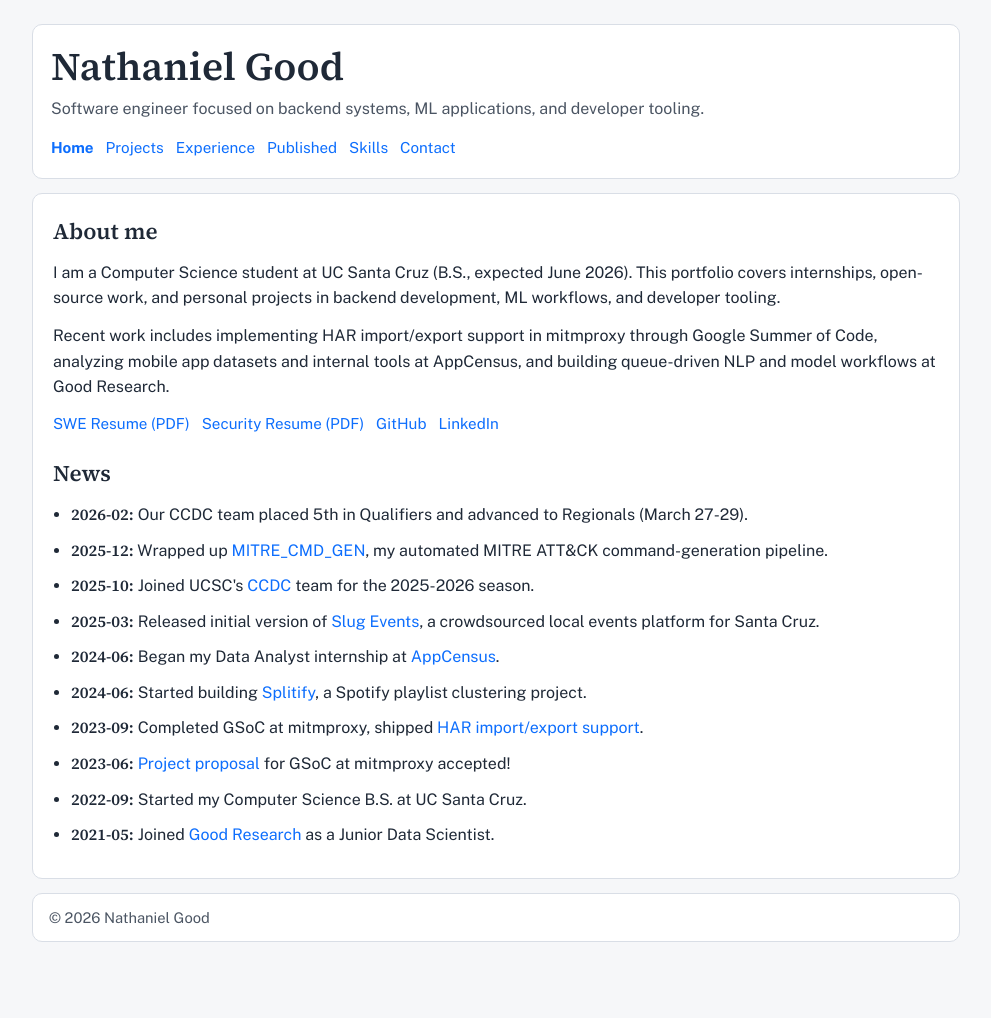
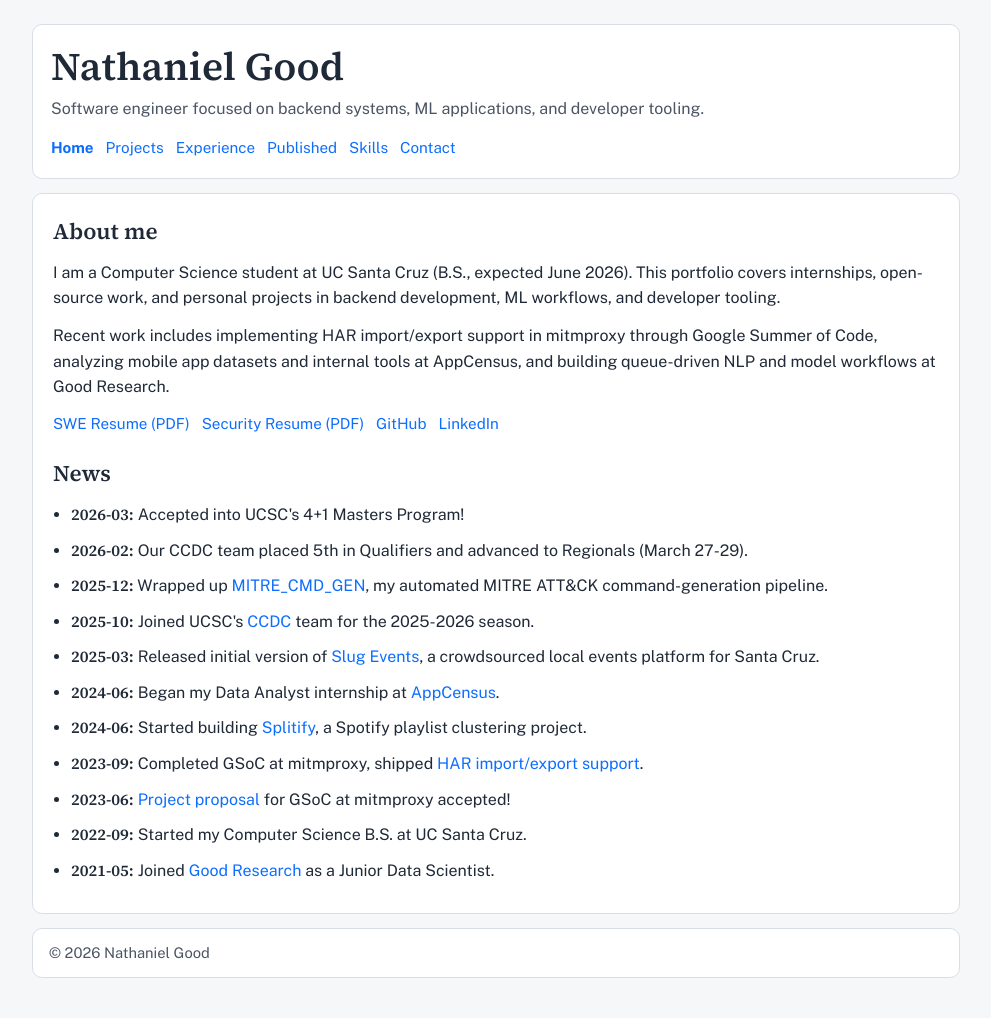
Before and after one commit to stanleygvi/Portfolio, a Jekyll site: the page index.html, which Jekyll copies as it is, in a window 1280 px wide. Shown: the whole page, without its empty margins (144-1135 px from the left). Built offline with Jekyll 4.4.1, drawn with Linux system fonts in a browser that asks for light colours; before the commit the page ends 982 px from its top, so only the background shows below that.

Commit message:
added 4+1 news

```diff
--- a/index.html
+++ b/index.html
@@ -50,6 +50,9 @@
         <h2>News</h2>
         <ul class="news-list">
           <li>
+            <strong>2026-03:</strong> Accepted into UCSC's 4+1 Masters Program!
+          </li>
+          <li>
             <strong>2026-02:</strong> Our CCDC team placed 5th in Qualifiers and advanced to Regionals (March 27-29).
           </li>
           <li>
```
